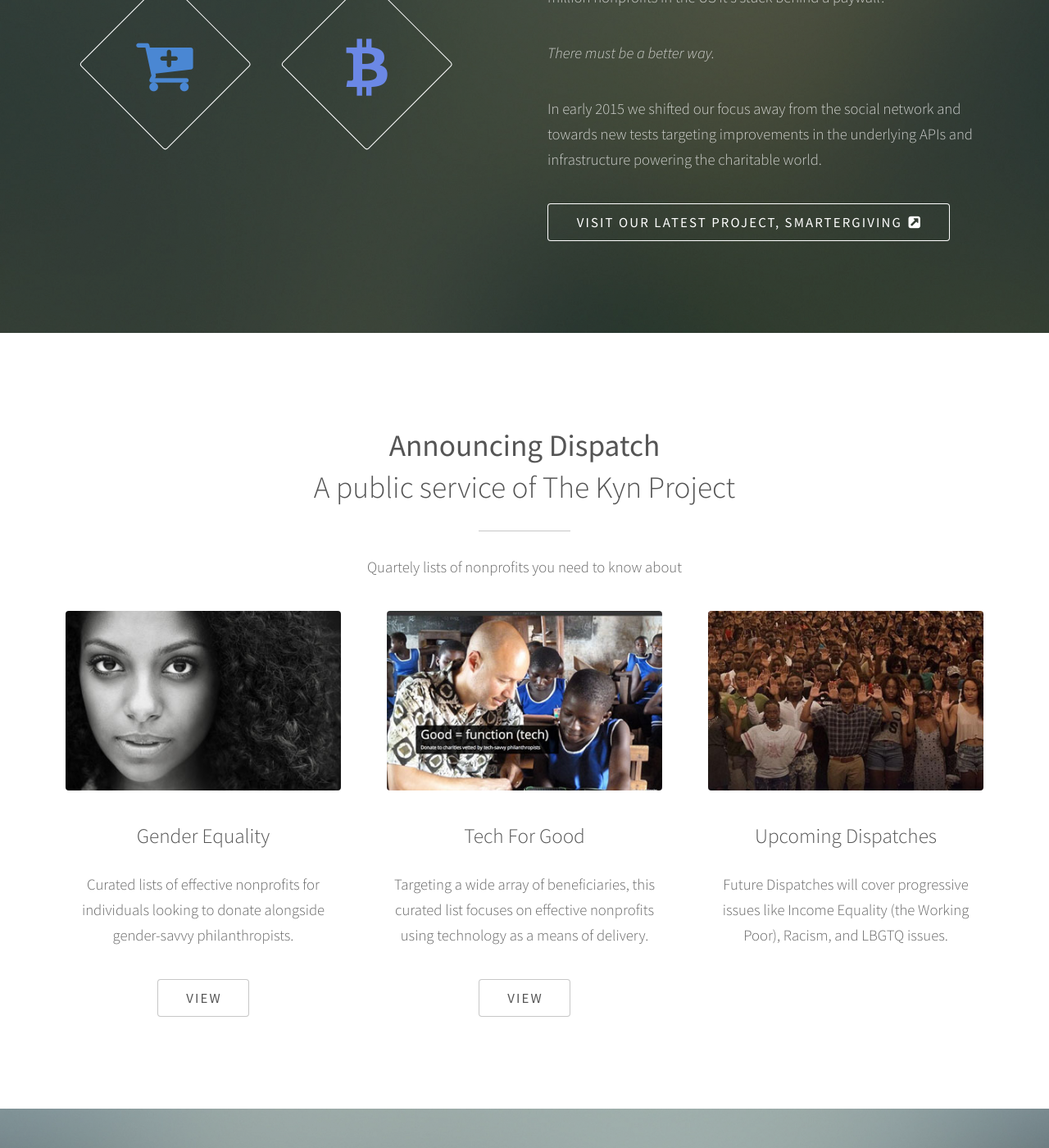
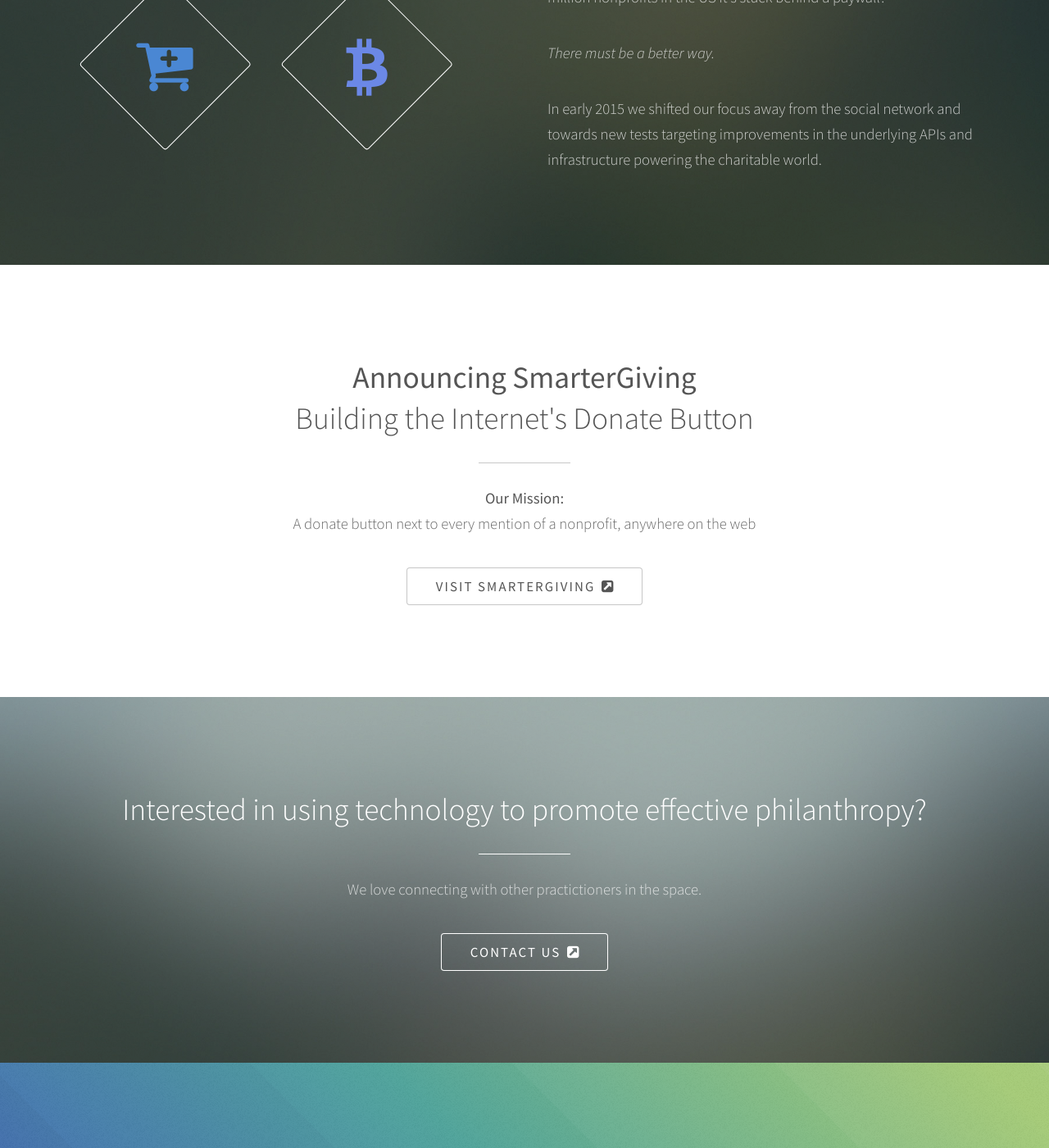
Before and after one commit to Kyn/kyn.github.io, a Jekyll site: the page built from index.html, in a window 1280 px wide and 1400 px high, scrolled down 1782 px. Shown: the whole window at 82% size. Built offline with Jekyll 4.4.1, drawn with Linux system fonts in a browser that asks for light colours; nearby versions of some CDN libraries.

Commit message:
Remove Dispatch / Focus on SmarterGiving

```diff
--- a/index.html
+++ b/index.html
@@ -59,14 +59,24 @@
           <p><strong>Nonprofit Data:</strong> Why can we access a free API to pull over 3.4 million movie titles and poster images, yet if we want data on any of the 1.4 million nonprofits in the US it's stuck behind a paywall?</p>
           <p><em>There must be a better way.</em></p>
           <p>In early 2015 we shifted our focus away from the social network and towards new tests targeting improvements in the underlying APIs and infrastructure powering the charitable world.</p>
-          <p><a href="https://smartergiving.org" target="_blank" class="button">Visit our latest project, SmarterGiving <i class="fa fa-external-link-square"></i></a></p>
         </div>
       </div>
     </div>
   </section>
 
-<!-- Three -->
+  <!-- Three - SmarterGiving edition-->
   <section id="three" class="main style1 special">
+    <div class="container">
+      <header class="major">
+      <h2><strong>Announcing SmarterGiving</strong><br>Building the Internet's Donate Button</h2>
+      </header>
+      <p><strong>Our Mission:</strong><br>A donate button next to every mention of a nonprofit, anywhere on the web</p>
+      <p><a href="https://smartergiving.org" target="_blank" class="button">Visit SmarterGiving <i class="fa fa-external-link-square"></i></a></p>
+    </div>
+  </section>
+
+<!-- Three - Dispatch edition-->
+  <!--section id="three" class="main style1 special">
     <div class="container">
       <header class="major">
       <h2><strong>Announcing Dispatch</strong><br>A public service of The Kyn Project</h2>
@@ -93,13 +103,10 @@
           <span class="image fit"><img src="images/hands-up.jpg" alt="" /></span>
           <h3>Upcoming Dispatches</h3>
           <p>Future Dispatches will cover progressive issues like Income Equality (the Working Poor), Racism, and LBGTQ issues.</p>
-          <!--ul class="actions">
-            <li><a href="#" class="button">View</a></li>
-          </ul-->
         </div>
       </div>
     </div>
-  </section>
+  </section-->
 
 <!-- Four -->
   <section id="four" class="main style2 special">
```
